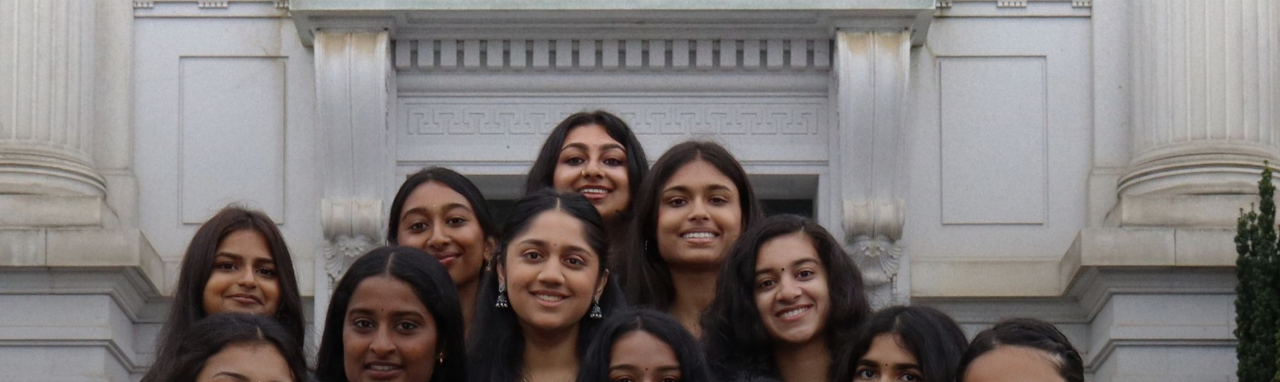
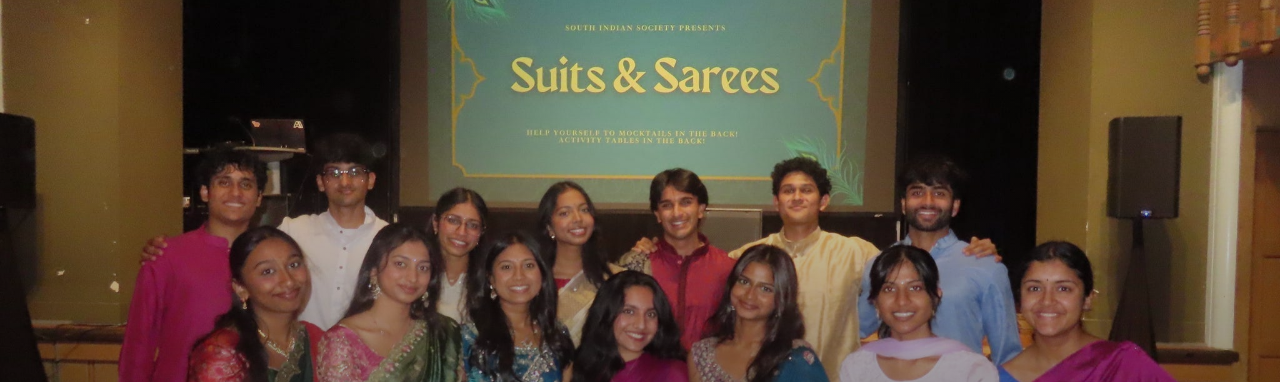
Before and after one commit to layaofberkeley-afk/laya-website, a plain HTML site: page index.html in a window 1280 px wide. Shown: the part 91-473 px from the top of the page. Drawn offline with Linux system fonts and the light colour scheme.

Commit message:
Home: use the Suits & Sarees group photo as the hero cover
Co-Authored-By: Claude Opus 5.5 <noreply@anthropic.com>

```diff
--- a/index.html
+++ b/index.html
@@ -39,7 +39,7 @@
   <main>
     <!-- ===== Hero ===== -->
     <section class="hero">
-      <img class="hero__image" src="images/hero.jpg" alt="Laya members in saris standing together on the steps of a Berkeley campus building" width="2558" height="1846">
+      <img class="hero__image" src="images/hero-suits-sarees.jpg" alt="Laya members in saris and kurtas posing together at Suits &amp; Sarees" width="2048" height="1151">
       <div class="hero__content">
         <p class="eyebrow">UC Berkeley &middot; Since 2015</p>
         <h1 class="h1">Laya at UC Berkeley</h1>
--- a/styles.css
+++ b/styles.css
@@ -2681,13 +2681,28 @@ p {
   }
 }
 
-/* Home hero on phones: the group photo is wide (2000×1443) and people run
+/* Home hero on tablet/desktop: the cover photo (2048×1151) is wide and the
+   group stands almost edge to edge, so keep the hero a wide 2:1 band
+   (capped at the old 923px) instead of a tall box that crops people off the
+   sides. Anchor near the bottom so the top of the projector screen gets
+   trimmed, not the group. */
+@media (min-width: 768px) {
+  .hero {
+    min-height: min(50vw, 923px);
+  }
+
+  .hero__image {
+    object-position: center 90%;
+  }
+}
+
+/* Home hero on phones: the group photo is wide (2048×1151) and people run
    almost edge to edge, so a tall cover crop cuts the sides off. Show the
    whole photo at full width instead, fade its bottom (the saris, below the
    faces) into deep brown, and set the text and buttons on that. */
 @media (max-width: 767px) {
   .hero {
-    --hero-photo-h: calc(100vw * 1443 / 2000);
+    --hero-photo-h: calc(100vw * 1151 / 2048);
     display: block;
     min-height: 0;
     padding: calc(var(--hero-photo-h) - 64px) 20px 40px;
@@ -2698,7 +2713,7 @@ p {
     inset: 0 0 auto;
     height: var(--hero-photo-h);
     object-fit: cover;
-    object-position: center top;
+    object-position: center;
   }
 
   .hero::before {
```
Also changed, not shown: images/hero-suits-sarees.jpg (added).
